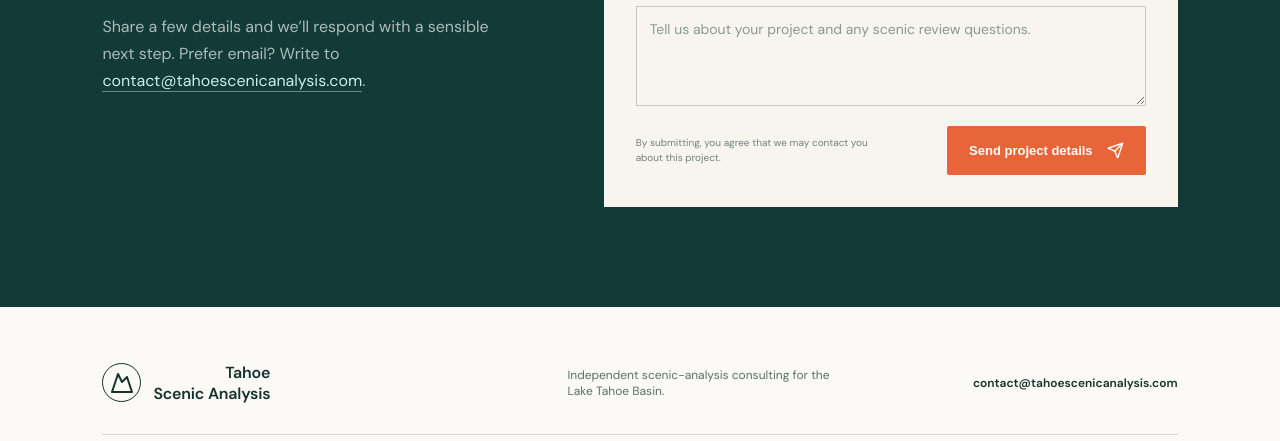
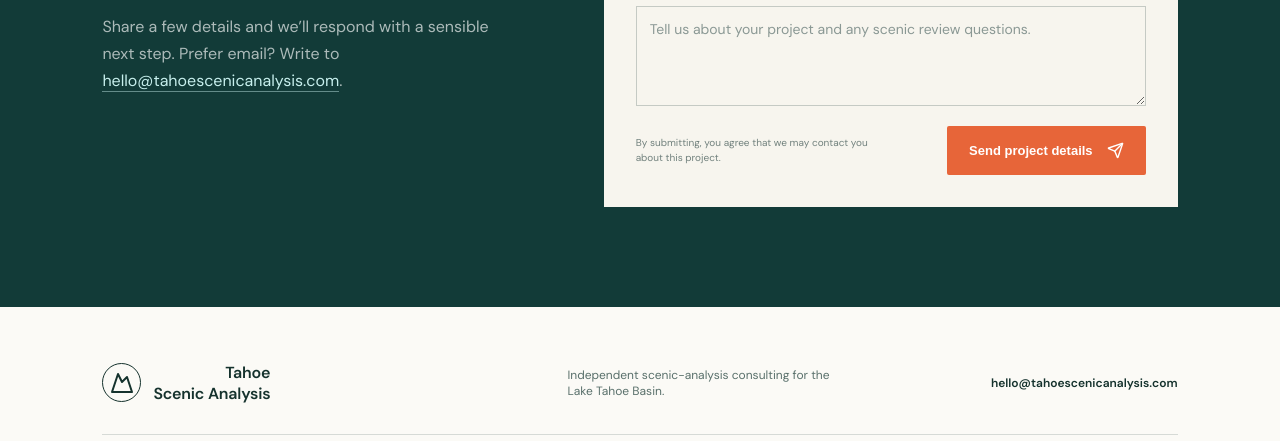
Before and after one commit to minijag/tahoe-scenic-analysis, a React (Vite) app: page / in a window 1280 px wide. Shown: the part 5056-5497 px from the top of the page. Built offline with nearby package versions, Linux system fonts and the light colour scheme.

Commit message:
Update contact email address

```diff
--- a/index.html
+++ b/index.html
@@ -21,7 +21,7 @@
         "@type": "ProfessionalService",
         "name": "Tahoe Scenic Analysis",
         "url": "https://www.tahoescenicanalysis.com/",
-        "email": "contact@tahoescenicanalysis.com",
+        "email": "hello@tahoescenicanalysis.com",
         "description": "Independent scenic analysis support for development projects in the Lake Tahoe Basin.",
         "areaServed": { "@type": "Place", "name": "Lake Tahoe Basin" },
         "image": "https://www.tahoescenicanalysis.com/splash.jpg",
--- a/src/main.jsx
+++ b/src/main.jsx
@@ -3,7 +3,7 @@ import { createRoot } from 'react-dom/client'
 import { ArrowRight, Check, ChevronDown, Compass, Eye, FileCheck2, LoaderCircle, Map, Mountain, Route, Send, Trees } from 'lucide-react'
 import './styles.css'
 
-const email = 'contact@tahoescenicanalysis.com'
+const email = 'hello@tahoescenicanalysis.com'
 
 const steps = [
   { n: '01', icon: Map, title: 'Confirm applicability', copy: 'Locate the parcel, identify mapped scenic resources, and determine whether the project is within or visible from a regulated viewing area.' },
```
